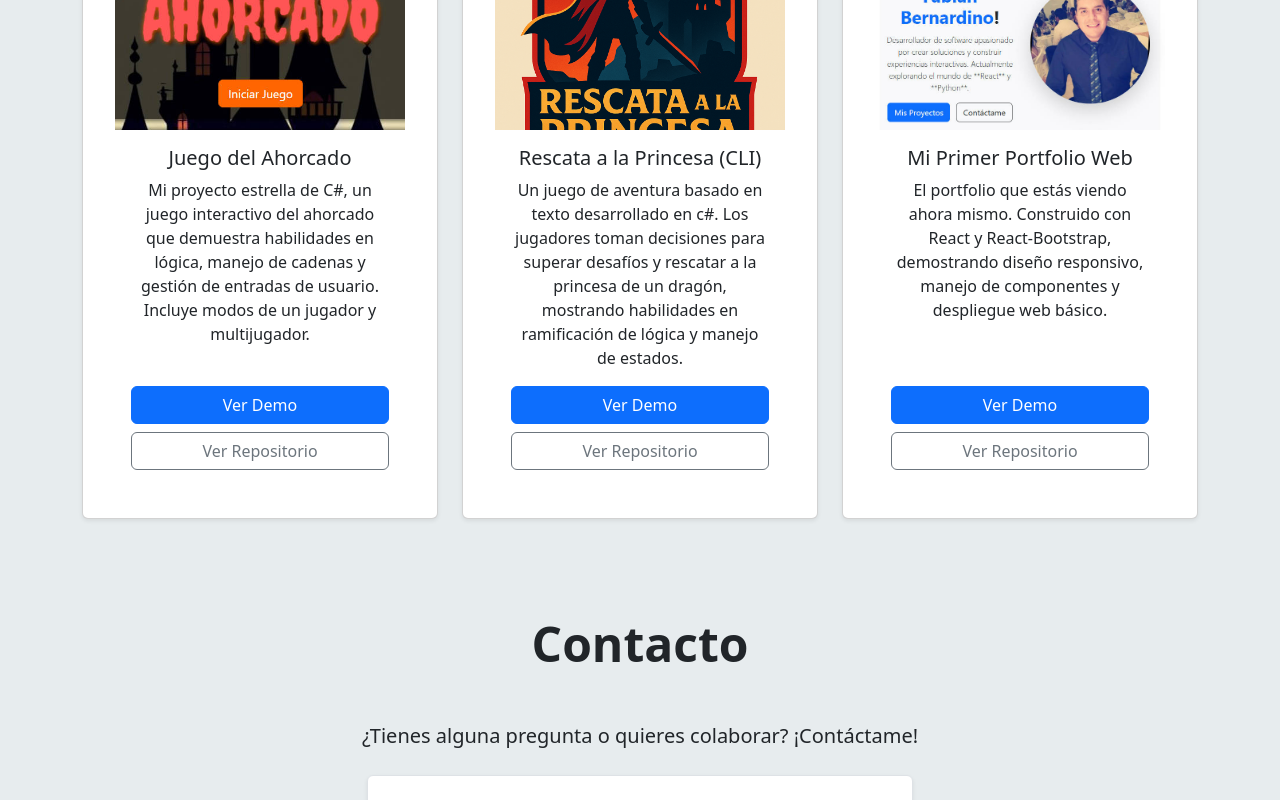
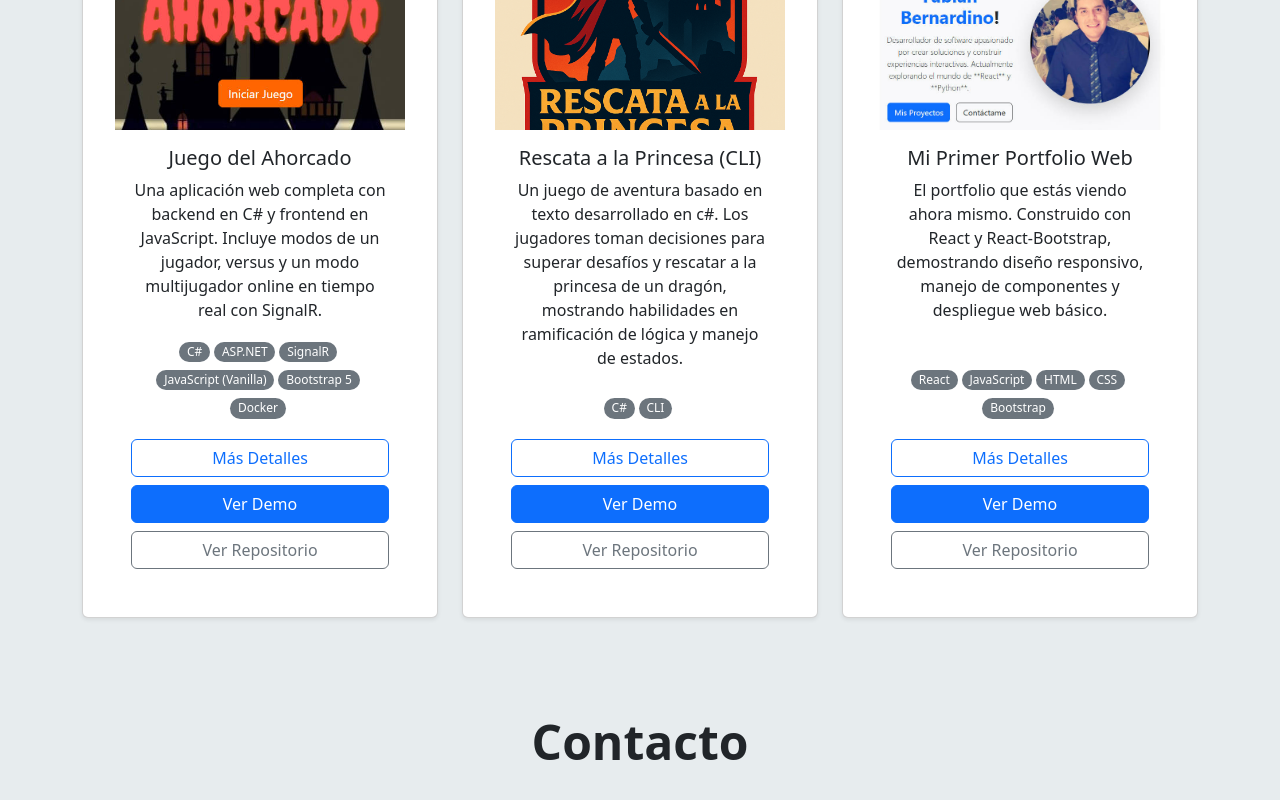
Before and after one commit to Charlydk/Portfolio_personal, a React (Vite) app: page / in a window 1280 px wide. Shown: the part 1820-2620 px from the top of the page. Built offline with nearby package versions, Linux system fonts and the light colour scheme.

Commit message:
agregando las tecnologias a las tarjetas

```diff
--- a/src/components/ProjectCard.jsx
+++ b/src/components/ProjectCard.jsx
@@ -1,50 +1,57 @@
+// src/components/ProjectCard.jsx
+
 import React from 'react';
-import { Card, Button } from 'react-bootstrap';
+// <-- 1. AÑADE 'Badge' A LA LISTA DE IMPORTACIONES
+import { Card, Button, Modal, Badge } from 'react-bootstrap';
 
-// El componente ProjectCard recibe 'props' (propiedades)
-function ProjectCard({ title, description, imageUrl, projectUrl, repoUrl }) {
+// El componente ahora recibe el objeto 'project' completo y la función 'onShowModal'
+function ProjectCard({ project, onShowModal }) {
+  // Ya tienes 'technologies' aquí, ¡perfecto!
+  const { title, description, imageUrl, projectUrl, repoUrl, modalContent, technologies } = project;
+
   return (
-    // Usamos el componente Card de React-Bootstrap para cada proyecto
-    // className="h-100": Asegura que todas las tarjetas en una fila tengan la misma altura,
-    //                     útil para el diseño de cuadrícula.
-    // shadow-sm: Una sombra sutil para darle profundidad.
-    <Card className="h-100 shadow-sm project-card" >
-      {/* Card.Img para la imagen del proyecto */}
+    <Card className="h-100 shadow-sm project-card">
       <Card.Img
-        variant="top" // La imagen se posiciona en la parte superior de la tarjeta
-        src={imageUrl} // La URL de la imagen viene de las props
-        alt={`Imagen del proyecto ${title}`} // Texto alternativo descriptivo para SEO y accesibilidad
-        style={{ objectFit: 'cover', height: '200px' }} // Estilo para que la imagen cubra el área y tenga altura fija
+        variant="top"
+        src={imageUrl}
+        alt={`Imagen del proyecto ${title}`}
+        style={{ objectFit: 'cover', height: '200px' }}
         loading="lazy"
       />
-      <Card.Body className="d-flex flex-column"> {/* Usamos flex-column para que el contenido se apile y los botones queden al final */}
-        {/* Card.Title para el título del proyecto */}
+      <Card.Body className="d-flex flex-column">
         <Card.Title>{title}</Card.Title>
-        {/* Card.Text para la descripción del proyecto */}
-        <Card.Text className="flex-grow-1"> {/* flex-grow-1 para que la descripción ocupe el espacio disponible */}
+        <Card.Text className="flex-grow-1">
           {description}
         </Card.Text>
-        <div className="mt-auto"> {/* mt-auto para empujar los botones hacia abajo */}
-          {/* Botón para ver el demo (si projectUrl existe) */}
-          {projectUrl && ( // Condicionalmente renderiza el botón solo si projectUrl está presente
-            <Button
-              variant="primary"
-              href={projectUrl}
-              target="_blank" // Abre en una nueva pestaña
-              rel="noopener noreferrer" // Seguridad
-              className="w-100 mb-2" // Ancho completo y margen inferior
+
+        {/* --- INICIO DEL CÓDIGO AÑADIDO --- */}
+        {/* <-- 2. AÑADE ESTE BLOQUE JUSTO AQUÍ */}
+        <div className="mb-3">
+          {technologies && technologies.map((tech, index) => (
+            <Badge
+              key={index}
+              pill
+              bg="secondary"
+              className="me-1 mb-1 fw-normal" // fw-normal para que el texto no sea negrita
             >
+              {tech}
+            </Badge>
+          ))}
+        </div>
+        {/* --- FIN DEL CÓDIGO AÑADIDO --- */}
+
+        <div className="mt-auto">
+          {modalContent && (
+            <Button variant="outline-primary" className="w-100 mb-2" onClick={onShowModal}>
+              Más Detalles
+            </Button>
+          )}
+          {projectUrl && (
+            <Button variant="primary" href={projectUrl} target="_blank" rel="noopener noreferrer" className="w-100 mb-2">
               Ver Demo
             </Button>
           )}
-          {/* Botón para ver el repositorio en GitHub */}
-          <Button
-            variant="outline-secondary"
-            href={repoUrl}
-            target="_blank"
-            rel="noopener noreferrer"
-            className="w-100"
-          >
+          <Button variant="outline-secondary" href={repoUrl} target="_blank" rel="noopener noreferrer" className="w-100">
             Ver Repositorio
           </Button>
         </div>
@@ -53,4 +60,29 @@ function ProjectCard({ title, description, imageUrl, projectUrl, repoUrl }) {
   );
 }
 
+// El código del Modal no necesita cambios
+ProjectCard.Modal = function ProjectModal({ show, onHide, project }) {
+  if (!project.modalContent) return null;
+
+  const { title, modalContent } = project;
+
+  return (
+    <Modal show={show} onHide={onHide} size="lg" centered>
+      <Modal.Header closeButton>
+        <Modal.Title>{modalContent.title || title}</Modal.Title>
+      </Modal.Header>
+      <Modal.Body>
+        {modalContent.text.map((paragraph, index) => (
+          <p key={index} dangerouslySetInnerHTML={{ __html: paragraph }}></p>
+        ))}
+      </Modal.Body>
+      <Modal.Footer>
+        <Button variant="secondary" onClick={onHide}>
+          Cerrar
+        </Button>
+      </Modal.Footer>
+    </Modal>
+  );
+};
+
 export default ProjectCard;
--- a/src/components/ProjectsSection.jsx
+++ b/src/components/ProjectsSection.jsx
@@ -1,33 +1,39 @@
 // src/components/ProjectsSection.jsx
 
-import React from 'react';
+import React,{useState} from 'react';
 import { Container, Row, Col } from 'react-bootstrap';
 import ProjectCard from './ProjectCard';
 import projects from '../data/projectsData'; // Asegúrate que esta ruta sea correcta
 
 function ProjectsSection() {
+  const [selectedProject, setSelectedProject] = useState(null);
+  const handleShowModal = (project) => setSelectedProject(project);
+  const handleCloseModal = () => setSelectedProject(null);
+
   return (
     <section id="projects" className="bg-custom-section py-5">
       <Container>
         <h2 className="text-center mb-5 display-5 fw-bold" data-aos="zoom-in">Mis Proyectos</h2>
-
-        <Row className="justify-content-center gx-4 gy-4" >
-          {/* Aquí es donde renderizamos cada ProjectCard dinámicamente */}
-          {projects.map((project) => ( // Itera sobre el array 'projects'
-            <Col key={project.id} xs={12} md={6} lg={4} data-aos="flip-down" > {/* Cada columna contendrá una ProjectCard */}
+        <Row className="justify-content-center gx-4 gy-4">
+          {projects.map((project) => (
+            <Col key={project.id} xs={12} md={6} lg={4} data-aos="flip-down">
               <ProjectCard
-                title={project.title}
-                description={project.description}
-                imageUrl={project.imageUrl}
-                projectUrl={project.projectUrl}
-                repoUrl={project.repoUrl}
-                // Puedes pasar otras props si las añades en projectsData.js (ej., technologies)
+                project={project}
+                onShowModal={() => handleShowModal(project)}
               />
             </Col>
           ))}
         </Row>
+      </Container>
 
-      </Container>
+
+      {selectedProject && (
+        <ProjectCard.Modal
+          show={!!selectedProject}
+          onHide={handleCloseModal}
+          project={selectedProject}
+        />
+      )}
     </section>
   );
 }
--- a/src/data/projectsData.js
+++ b/src/data/projectsData.js
@@ -2,16 +2,32 @@ const projects = [
   {
     id: 1, // Un ID único para cada proyecto
     title: "Juego del Ahorcado",
-    description: "Mi proyecto estrella de C#, un juego interactivo del ahorcado que demuestra habilidades en lógica, manejo de cadenas y gestión de entradas de usuario. Incluye modos de un jugador y multijugador.",
+    description: "Una aplicación web completa con backend en C# y frontend en JavaScript. Incluye modos de un jugador, versus y un modo multijugador online en tiempo real con SignalR.",
+    modalContent: {
+    title: "Detalles del Desarrollo del Portfolio",
+    text: [
+      "➡️ **Concepto:** Este proyecto va más allá de un simple juego. El objetivo fue construir una aplicación web full-stack, robusta y escalable, con un backend en ASP.NET Core y un frontend interactivo en Vanilla JavaScript, poniendo especial énfasis en la funcionalidad multijugador en tiempo real.",
+      "🛠️ **Desafíos Técnicos:** El principal reto fue la arquitectura del modo online. Implementé **SignalR** para la comunicación por WebSockets, lo que requirió un diseño cuidadoso para gestionar las conexiones, los grupos de jugadores y la sincronización de estados en tiempo real. Otro desafío interesante fue la creación de un servicio (`GameManager`) para manejar múltiples partidas concurrentes en la memoria del servidor y un servicio en segundo plano para la limpieza automática de recursos.",
+      "🤓 **Aprendizajes Clave:** Este proyecto consolidó mis habilidades en todo el ciclo de desarrollo. Profundicé en la creación de APIs con **ASP.NET Core**, la gestión de bases de datos con **Entity Framework**, la implementación de servicios en tiempo real con **SignalR** y el desarrollo de un frontend complejo con **Vanilla JavaScript**. Además, preparé la aplicación para su despliegue con **Docker**, adquiriendo experiencia en prácticas de DevOps."
+      ]
+    },
     imageUrl: `${import.meta.env.BASE_URL}images/hangman-game.png`,
     projectUrl: "https://charlydk.github.io/ahorcado-game/frontend/", // URL a un demo en vivo (si tienes)
     repoUrl: "https://github.com/Charlydk/ahorcado-game.git", // URL a tu repositorio de GitHub
-    technologies: ["C#", "Consola"] // Tecnologías usadas, opcional para mostrar en la tarjeta
+    technologies: ["C#", "ASP.NET", "SignalR", "JavaScript (Vanilla)", "Bootstrap 5", "Docker"] // Tecnologías usadas, opcional para mostrar en la tarjeta
   },
   {
     id: 2,
     title: "Rescata a la Princesa (CLI)",
     description: "Un juego de aventura basado en texto desarrollado en c#. Los jugadores toman decisiones para superar desafíos y rescatar a la princesa de un dragón, mostrando habilidades en ramificación de lógica y manejo de estados.",
+    modalContent: {
+    title: "Detalles del Desarrollo del Portfolio",
+    text: [
+      "➡️Este proyecto fue un desafío personal para aplicar y consolidar mis conocimientos en el ecosistema de React. La meta era construir un sitio de una sola página (SPA) que no solo fuera visualmente atractivo, sino también rápido, funcional y fácil de mantener.",
+      "**Desafíos Técnicos:** Uno de los principales retos fue asegurar una experiencia de usuario fluida, implementando animaciones que no comprometieran el rendimiento. La configuración del despliegue en GitHub Pages para un proyecto con Vite y React Router (si se usara) también requirió una configuración específica para manejar las rutas correctamente.",
+      "**Aprendizajes Clave:** A través de este proyecto, profundicé en el manejo de estados de React con Hooks, la creación de componentes reutilizables y la integración de librerías de terceros como React-Bootstrap y AOS. Fue una excelente práctica para entender el ciclo de vida completo de una aplicación web moderna, desde el desarrollo hasta el despliegue."
+      ]
+    },
     imageUrl: `${import.meta.env.BASE_URL}images/princess-rescue.png`,
     projectUrl: "https://charlydk.github.io/princes rescue/",
     repoUrl: "https://github.com/Charlydk/princess-rescue-repo",
@@ -21,6 +37,14 @@ const projects = [
     id: 3,
     title: "Mi Primer Portfolio Web",
     description: "El portfolio que estás viendo ahora mismo. Construido con React y React-Bootstrap, demostrando diseño responsivo, manejo de componentes y despliegue web básico.",
+    modalContent: {
+    title: "Detalles del Desarrollo del Portfolio",
+    text: [
+      "➡️ Este proyecto fue un desafío personal para aplicar y consolidar mis conocimientos en el ecosistema de React. La meta era construir un sitio de una sola página (SPA) que no solo fuera visualmente atractivo, sino también rápido, funcional y fácil de mantener.",
+      "🛠️ Desafíos Técnicos: Uno de los principales retos fue asegurar una experiencia de usuario fluida, implementando animaciones que no comprometieran el rendimiento. La configuración del despliegue en GitHub Pages para un proyecto con Vite y React Router también requirió una configuración específica para manejar las rutas correctamente.",
+      "🤓 Aprendizajes Clave: A través de este proyecto, profundicé en el manejo de estados de React con Hooks, la creación de componentes reutilizables y la integración de librerías de terceros como React-Bootstrap y AOS. Fue una excelente práctica para entender el ciclo de vida completo de una aplicación web moderna, desde el desarrollo hasta el despliegue."
+      ]
+    },
     imageUrl: `${import.meta.env.BASE_URL}images/portfolio-web.png`,
     projectUrl: "https://charlydk.github.io/Portfolio_personal/", // Tu URL de GitHub Pages cuando esté desplegado
     repoUrl: "https://github.com/Charlydk/Portfolio_personal.git",
```
